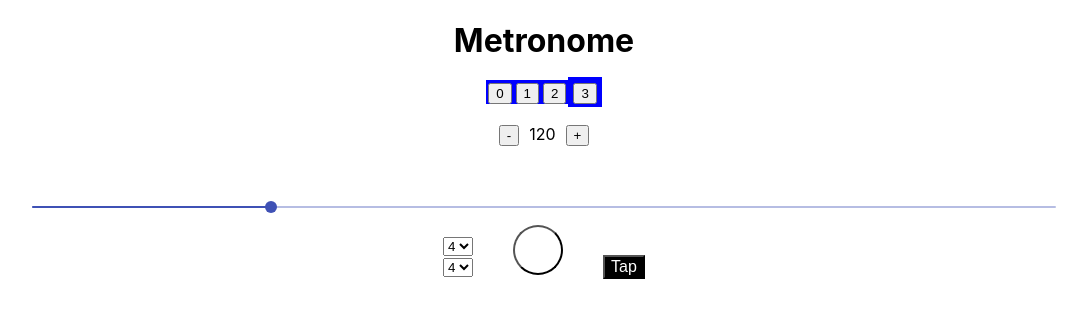
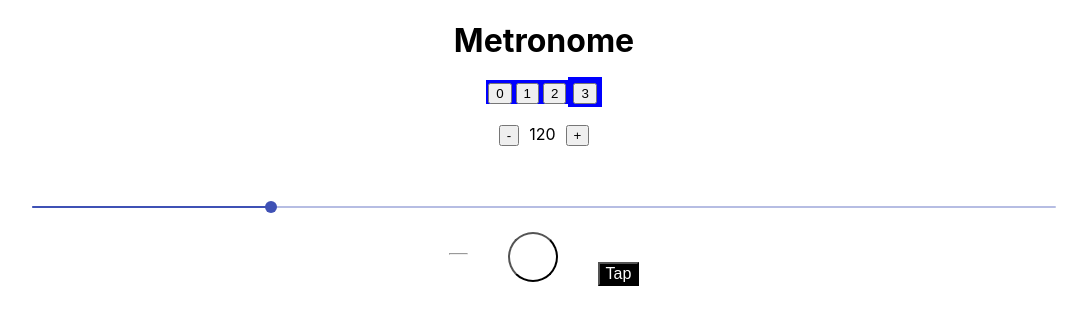
Before and after one commit to apparatusjazz/React-Metronome, a React (Create React App) app: page / in a window 1280 px wide. Shown: the top 324 px of the page, without its empty margins (96-1183 px from the left). Built offline with nearby package versions, Linux system fonts and the light colour scheme.

Commit message:
Added line break and removed arrow styling

```diff
--- a/src/components/time-signature.js
+++ b/src/components/time-signature.js
@@ -24,6 +24,7 @@ class TimeSignature extends Component {
                         <option value="8">8</option>
                     </select>
                 </div>
+                <hr></hr>
                 <div className="time-signature length" >
                     <select defaultValue="4" onChange={(e) => this.handleSecondI(e)}>
                         <option value="2">2</option>
--- a/src/css/time-signature.css
+++ b/src/css/time-signature.css
@@ -1,3 +1,16 @@
 .time-signature.container {
     display: inline-block;
 }
+
+select {
+    background-color: transparent;
+    border: none;
+    color: white;
+    font-size: 1rem;
+    -webkit-appearance: none;
+    -moz-appearance: none;
+    text-indent: 1px;
+    text-overflow: '';
+    padding-left: 5px;
+    padding-right: 5px;
+}
```
